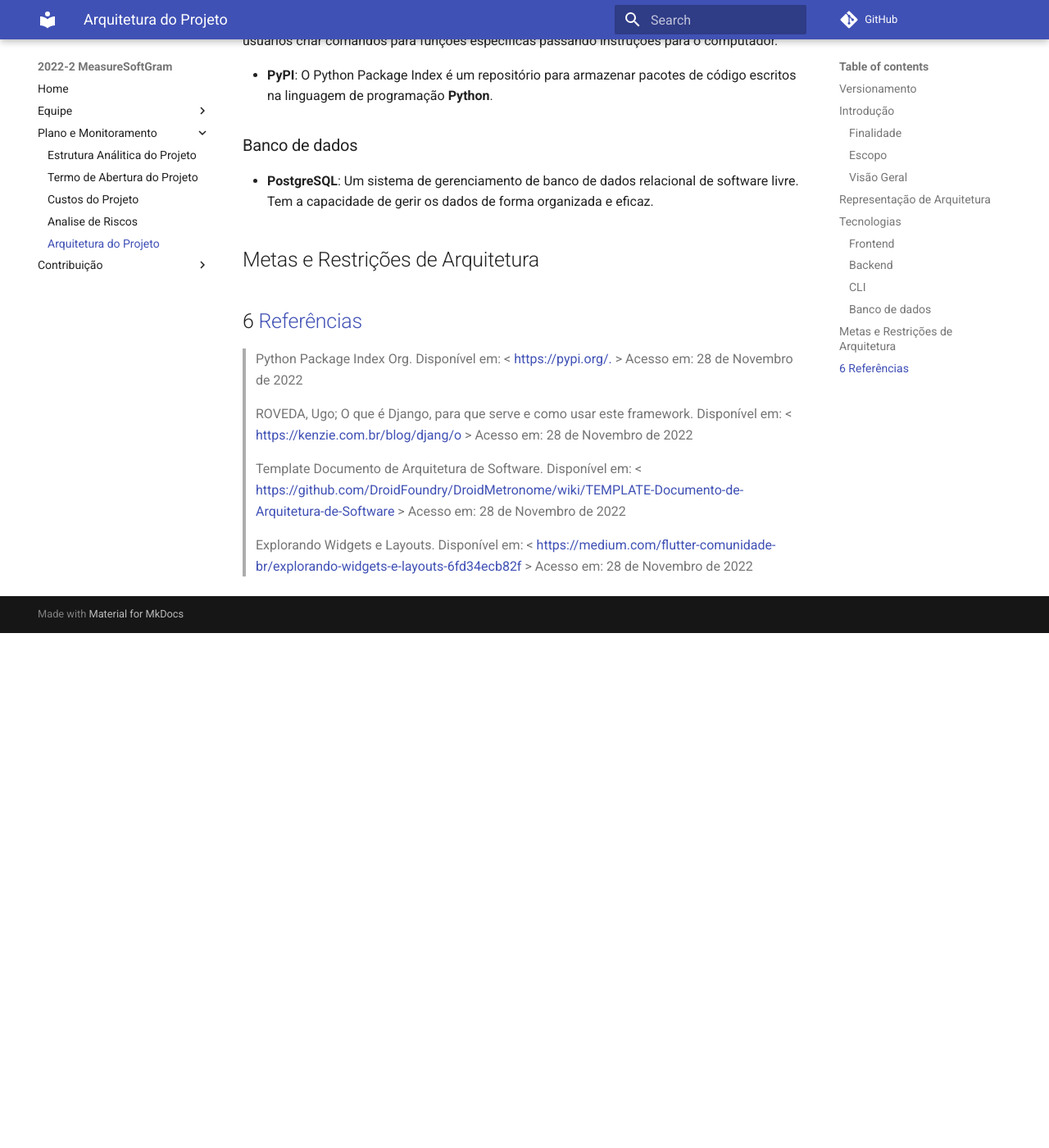
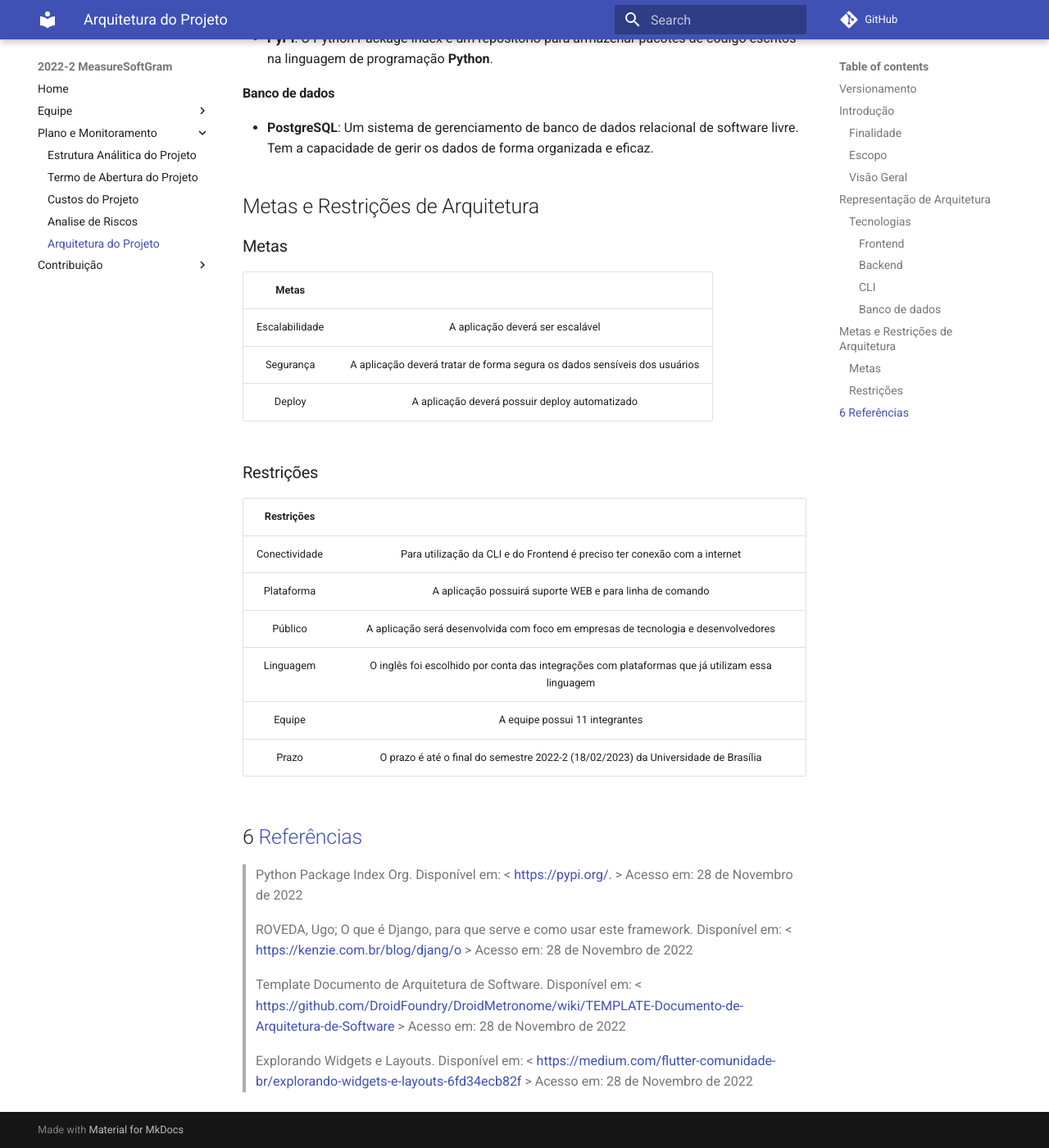
Before and after one commit to fga-eps-mds/2022-2-MeasureSoftGram-Doc, an MkDocs documentation site: the page built from docs/plano-monitoramento/documento_de_arquitetura.md, in a window 1280 px wide and 1400 px high, scrolled down 1929 px. Shown: the whole window at 82% size. Built offline with MkDocs 1.6.1 and Material for MkDocs 9.7.7, drawn with Linux system fonts in a browser that asks for light colours; comment, search, counter and statistics services are not loaded; before the commit the page ends 2701 px from its top, so only the background shows below that; some of the changed text lies outside the part shown.

Commit message:
Adicionando metas e restrições no documento de arquitetura
Co-authored-by: JoaoVictorValadao <joaovaladao161274@gmail.com>

```diff
--- a/docs/plano-monitoramento/documento_de_arquitetura.md
+++ b/docs/plano-monitoramento/documento_de_arquitetura.md
@@ -6,6 +6,7 @@
 |------|------|------|------|
 |13/11/2022|1.0|Criação do documento| João Victor Valadão e Ítalo Fernandes |
 |13/11/2022|1.1|Adicionando Tecnologias| Ítalo Fernandes e João Victor Valadão |
+|13/11/2022|1.2|Adicionando Metas e Restrições| Ítalo Fernandes e João Victor Valadão |
 
 
 
@@ -28,38 +29,55 @@
 
 ## Representação de Arquitetura
 
-## Tecnologias
+### Tecnologias
 
 - **Python**: Uma linguagem de programação de alto nível que permite a estabilidade do projeto com alta escalabilidade. Ele pode ser usado para criar interfaces simples em terminais de computadores.
 
 - **JavaScript/TypeScript**: Uma linguagem de programação de alto nível que é interpretada de forma estruturada. JavaScript é uma das três principais tecnologias da World Wide Web, junto com HTML e CSS. Usaremos TypeScript, que estende o JavaScript com digitação estática opcional.
 
-### Frontend
+#### Frontend
 
 - **React**: Um framework em JavaScript que suporta TypeScript, desenvolvida pelo Facebook. Proporciona o desenvolvimento de sites com mais facilidade e rapidez do que os tradicionais HTML, CSS e JavaScript.
 
 - **Next.js**: Uma estrutura da Web de desenvolvimento front-end React de código aberto criada pela Vercel, que permite geração de sites estáticos para aplicativos da Web baseados em React e recursos como renderização do lado do servidor.
 
-### Backend
+#### Backend
 
 - **Django**: um Framework open source baseado em Python. Altamente escalável e robusto, foi projetado para resolver problemas comuns durante o desenvolvimento web.
 
 - **Jupyter Notebook**: Uma ferramenta open source para criar e editar Notebooks. Sendo uma tecnologia baseada em Python.
 
-### CLI
+#### CLI
 
 **CLI** Abreviação de "interface de linha de comando". Este é um programa que permite aos usuários criar comandos para funções específicas passando instruções para o computador.
 
 - **PyPI**: O Python Package Index é um repositório para armazenar pacotes de código escritos na linguagem de programação **Python**.
 
-### Banco de dados
+#### Banco de dados
 
 - **PostgreSQL**: Um sistema de gerenciamento de banco de dados relacional de software livre. Tem a capacidade de gerir os dados de forma organizada e eficaz.
 
 
 ## Metas e Restrições de Arquitetura
 
+### Metas
 
+|     Metas      |                                                                           |
+| :------------: | :-----------------------------------------------------------------------: |
+| Escalabilidade | A aplicação deverá ser escalável                                          |
+|   Segurança    | A aplicação deverá tratar de forma segura os dados sensíveis dos usuários |
+|     Deploy     | A aplicação deverá possuir deploy automatizado                            |
+
+### Restrições
+
+| Restrições    |                                                                                                                  |
+| :-----------: | :--------------------------------------------------------------------------------------------------------------: |
+| Conectividade | Para utilização da CLI e do Frontend é preciso ter conexão com a internet                                        |
+|  Plataforma   | A aplicação possuirá suporte WEB e para linha de comando                                                         |
+|    Público    | A aplicação será desenvolvida com foco em empresas de tecnologia e desenvolvedores                               |
+|   Linguagem   | O inglês foi escolhido por conta das integrações com plataformas que já utilizam essa linguagem                  |
+|    Equipe     | A equipe possui 11 integrantes                                                                                   |
+|     Prazo     | O prazo é até o final do semestre 2022-2 (18/02/2023) da Universidade de Brasília                                |
 
 ## 6 <a name="6">Referências</a>
 
```
